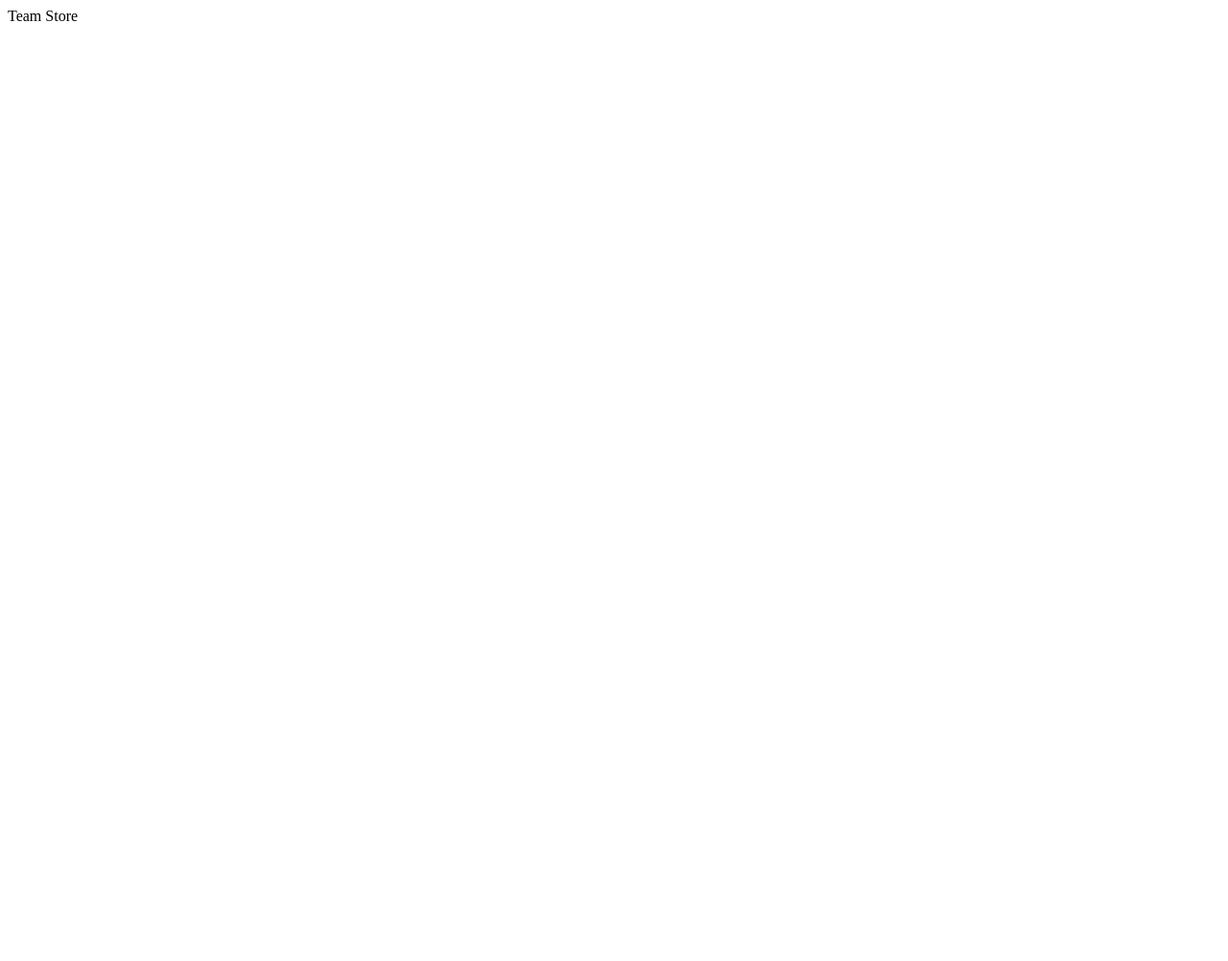
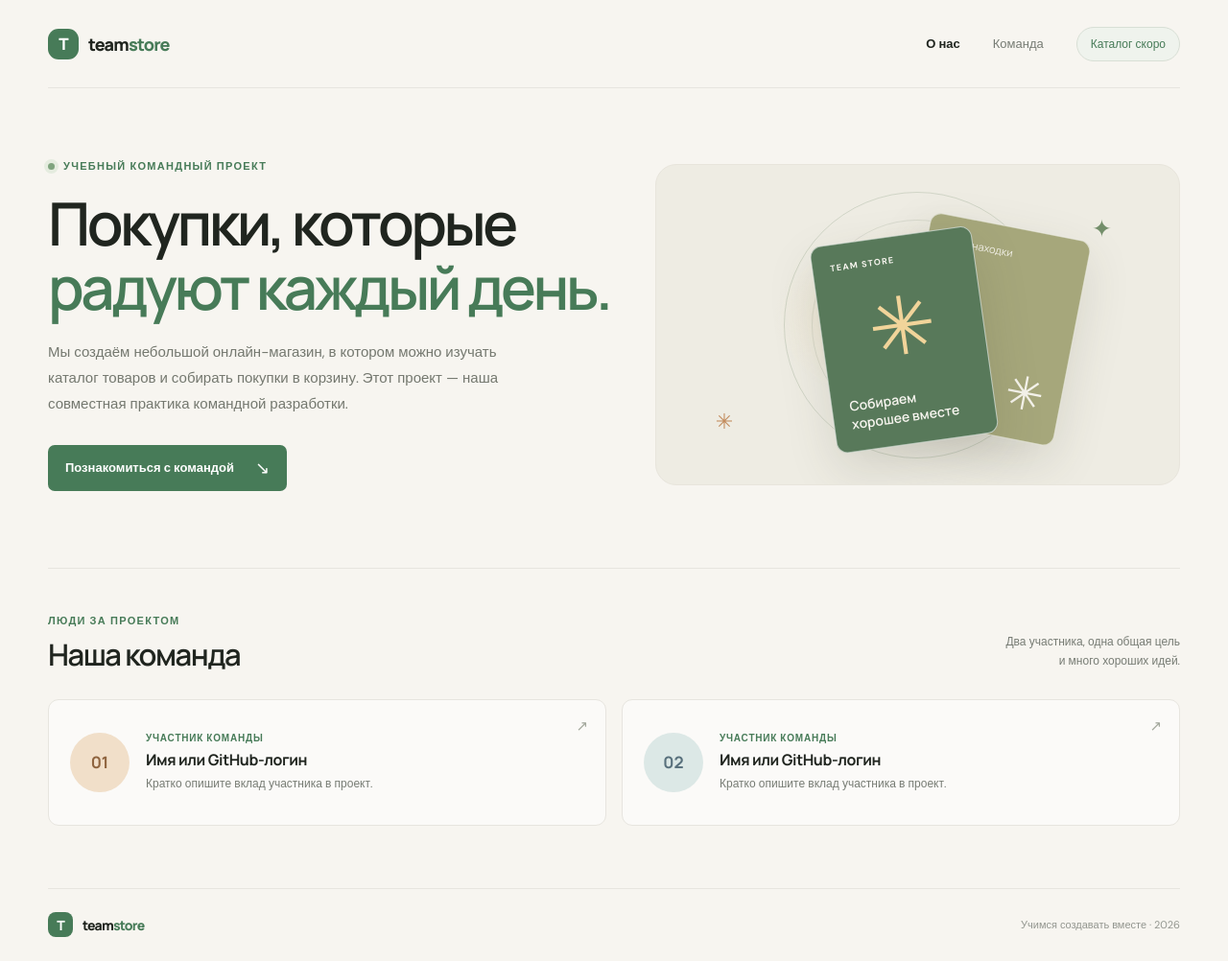
Before and after one commit to VanoKi/team-store, a website built with Vite: page index.html in a window 1280 px wide. Shown: the whole page at 96% size. Before the commit the page ends 800 px from the top, so only its background shows below. Built offline with nearby package versions, Linux system fonts and the light colour scheme.

Commit message:
feat: add about page skeleton

```diff
--- a/index.html
+++ b/index.html
@@ -1,10 +1,14 @@
 <!doctype html>
-<html lang="en">
+<html lang="ru">
   <head>
     <meta charset="UTF-8" />
-    <link rel="icon" type="image/svg+xml" href="/favicon.svg" />
     <meta name="viewport" content="width=device-width, initial-scale=1.0" />
-    <title>Team Store</title>
+    <meta name="theme-color" content="#f7f5f0" />
+    <meta
+      name="description"
+      content="Командный учебный проект онлайн-магазина. Познакомьтесь с нашей командой."
+    />
+    <title>О нас — Team Store</title>
   </head>
   <body>
     <div id="app"></div>
--- a/src/main.ts
+++ b/src/main.ts
@@ -5,4 +5,90 @@ if (!app) {
   throw new Error("#app not found");
 }
 
-app.textContent = "Team Store";
+app.innerHTML = `
+  <div class="site-shell">
+    <header class="site-header">
+      <a class="brand" href="#about" aria-label="Team Store — главная">
+        <span class="brand-mark" aria-hidden="true">T</span>
+        <span>team<span class="brand-accent">store</span></span>
+      </a>
+
+      <nav class="main-nav" aria-label="Основная навигация">
+        <a class="nav-link is-active" href="#about" aria-current="page">О нас</a>
+        <a class="nav-link" href="#team">Команда</a>
+        <span class="nav-coming-soon">Каталог скоро</span>
+      </nav>
+    </header>
+
+    <main>
+      <section class="about-section" id="about" aria-labelledby="about-title">
+        <div class="about-copy">
+          <p class="eyebrow"><span class="status-dot"></span> Учебный командный проект</p>
+          <h1 id="about-title">Покупки, которые<br /><span>радуют каждый день.</span></h1>
+          <p class="about-description">
+            Мы создаём небольшой онлайн-магазин, в котором можно изучать каталог
+            товаров и собирать покупки в корзину. Этот проект — наша совместная
+            практика командной разработки.
+          </p>
+          <a class="primary-link" href="#team">
+            Познакомиться с командой
+            <span aria-hidden="true">↘</span>
+          </a>
+        </div>
+
+        <div class="about-art" aria-hidden="true">
+          <div class="art-orbit orbit-one"></div>
+          <div class="art-orbit orbit-two"></div>
+          <div class="art-card card-back"><span>ваши находки</span><i>✳</i></div>
+          <div class="art-card card-front">
+            <span class="card-kicker">TEAM STORE</span>
+            <span class="card-illustration">✳</span>
+            <span class="card-caption">Собираем<br />хорошее вместе</span>
+          </div>
+          <span class="floating-spark spark-one">✦</span>
+          <span class="floating-spark spark-two">✳</span>
+        </div>
+      </section>
+
+      <section class="team-section" id="team" aria-labelledby="team-title">
+        <div class="section-heading">
+          <div>
+            <p class="eyebrow">Люди за проектом</p>
+            <h2 id="team-title">Наша команда</h2>
+          </div>
+          <p class="section-note">Два участника, одна общая цель<br />и много хороших идей.</p>
+        </div>
+
+        <div class="team-grid">
+          <article class="team-card team-card-sun">
+            <div class="avatar avatar-sun" aria-hidden="true">01</div>
+            <div class="team-card-copy">
+              <p class="team-role">Участник команды</p>
+              <h3>Имя или GitHub-логин</h3>
+              <p class="team-contribution">Кратко опишите вклад участника в проект.</p>
+            </div>
+            <span class="card-arrow" aria-hidden="true">↗</span>
+          </article>
+
+          <article class="team-card team-card-blue">
+            <div class="avatar avatar-blue" aria-hidden="true">02</div>
+            <div class="team-card-copy">
+              <p class="team-role">Участник команды</p>
+              <h3>Имя или GitHub-логин</h3>
+              <p class="team-contribution">Кратко опишите вклад участника в проект.</p>
+            </div>
+            <span class="card-arrow" aria-hidden="true">↗</span>
+          </article>
+        </div>
+      </section>
+    </main>
+
+    <footer class="site-footer">
+      <a class="brand footer-brand" href="#about">
+        <span class="brand-mark" aria-hidden="true">T</span>
+        <span>team<span class="brand-accent">store</span></span>
+      </a>
+      <p>Учимся создавать вместе · 2026</p>
+    </footer>
+  </div>
+`;
--- a/src/style.css
+++ b/src/style.css
@@ -0,0 +1,559 @@
+@import url('https://fonts.googleapis.com/css2?family=DM+Sans:wght@400;500;600;700&family=Manrope:wght@400;500;600;700;800&display=swap');
+
+:root {
+  font-family: 'DM Sans', sans-serif;
+  color: #20251f;
+  background: #f7f5f0;
+  font-synthesis: none;
+  text-rendering: optimizeLegibility;
+  -webkit-font-smoothing: antialiased;
+  -moz-osx-font-smoothing: grayscale;
+  font-optical-sizing: auto;
+  font-weight: 400;
+
+  --ink: #20251f;
+  --muted: #777c74;
+  --paper: #f7f5f0;
+  --green: #477b58;
+  --line: #e7e5df;
+}
+
+* {
+  box-sizing: border-box;
+}
+
+html {
+  min-width: 320px;
+  scroll-behavior: smooth;
+}
+
+body {
+  min-width: 320px;
+  margin: 0;
+}
+
+button,
+a {
+  font: inherit;
+}
+
+a {
+  color: inherit;
+}
+
+.site-shell {
+  width: min(100% - 64px, 1180px);
+  margin: 0 auto;
+}
+
+.site-header {
+  height: 92px;
+  display: flex;
+  align-items: center;
+  justify-content: space-between;
+  border-bottom: 1px solid var(--line);
+}
+
+.brand {
+  display: inline-flex;
+  align-items: center;
+  gap: 10px;
+  color: var(--ink);
+  font-family: Manrope, sans-serif;
+  font-size: 18px;
+  font-weight: 800;
+  letter-spacing: -0.8px;
+  text-decoration: none;
+}
+
+.brand-mark {
+  display: grid;
+  width: 32px;
+  height: 32px;
+  place-items: center;
+  border-radius: 11px;
+  color: #fff;
+  background: var(--green);
+  font-size: 17px;
+  letter-spacing: -1px;
+}
+
+.brand-accent {
+  color: var(--green);
+}
+
+.main-nav {
+  display: flex;
+  align-items: center;
+  gap: 34px;
+  font-size: 13px;
+}
+
+.nav-link {
+  color: var(--muted);
+  text-decoration: none;
+  transition: color 160ms ease;
+}
+
+.nav-link:hover,
+.nav-link.is-active {
+  color: var(--ink);
+}
+
+.nav-link.is-active {
+  font-weight: 700;
+}
+
+.nav-coming-soon {
+  padding: 9px 14px;
+  border: 1px solid #d8dfd5;
+  border-radius: 999px;
+  color: var(--green);
+  background: #eff3ed;
+  font-size: 12px;
+}
+
+.about-section {
+  min-height: 488px;
+  display: grid;
+  grid-template-columns: 1.04fr 0.96fr;
+  align-items: center;
+  gap: 40px;
+  padding: 70px 0 76px;
+}
+
+.about-copy {
+  position: relative;
+  z-index: 1;
+  padding: 4px 0;
+}
+
+.eyebrow {
+  display: flex;
+  align-items: center;
+  gap: 9px;
+  margin: 0 0 20px;
+  color: var(--green);
+  font-size: 11px;
+  font-weight: 700;
+  letter-spacing: 1.3px;
+  text-transform: uppercase;
+}
+
+.status-dot {
+  width: 7px;
+  height: 7px;
+  border-radius: 50%;
+  background: #80a47f;
+  box-shadow: 0 0 0 4px #e5ecdf;
+}
+
+h1,
+h2,
+h3,
+p {
+  margin-top: 0;
+}
+
+h1,
+h2,
+h3 {
+  font-family: Manrope, sans-serif;
+}
+
+h1 {
+  max-width: 590px;
+  margin-bottom: 20px;
+  font-size: clamp(38px, 5vw, 62px);
+  font-weight: 600;
+  letter-spacing: -3.5px;
+  line-height: 1.08;
+}
+
+h1 span {
+  color: var(--green);
+}
+
+.about-description {
+  max-width: 470px;
+  margin-bottom: 29px;
+  color: #74786f;
+  font-size: 15px;
+  line-height: 1.8;
+}
+
+.primary-link {
+  display: inline-flex;
+  align-items: center;
+  gap: 22px;
+  min-height: 48px;
+  padding: 0 18px;
+  border-radius: 7px;
+  color: #fff;
+  background: var(--green);
+  font-size: 13px;
+  font-weight: 600;
+  text-decoration: none;
+  transition: background 160ms ease, transform 160ms ease;
+}
+
+.primary-link:hover {
+  transform: translateY(-2px);
+  background: #38694a;
+}
+
+.primary-link span {
+  font-size: 18px;
+}
+
+.about-art {
+  position: relative;
+  min-height: 335px;
+  overflow: hidden;
+  border: 1px solid #e8e5dc;
+  border-radius: 22px;
+  background:
+    radial-gradient(ellipse at 52% 48%, rgba(241, 223, 183, 0.7), transparent 40%),
+    #eeece3;
+}
+
+.art-orbit {
+  position: absolute;
+  top: 50%;
+  left: 50%;
+  width: 278px;
+  height: 278px;
+  border: 1px solid rgba(83, 110, 78, 0.19);
+  border-radius: 50%;
+  transform: translate(-50%, -50%);
+}
+
+.orbit-two {
+  width: 220px;
+  height: 220px;
+  border-color: rgba(83, 110, 78, 0.13);
+}
+
+.art-card {
+  position: absolute;
+  top: 50%;
+  left: 50%;
+  display: flex;
+  flex-direction: column;
+  justify-content: space-between;
+  width: 170px;
+  height: 218px;
+  padding: 18px;
+  border: 1px solid rgba(255, 255, 255, 0.6);
+  border-radius: 12px;
+  box-shadow: 0 20px 50px rgba(64, 66, 50, 0.15);
+}
+
+.card-back {
+  z-index: 0;
+  color: #f5f3eb;
+  background: #a6a77b;
+  font-family: Manrope, sans-serif;
+  font-size: 11px;
+  transform: translate(-4%, -48%) rotate(11deg);
+}
+
+.card-back i {
+  align-self: flex-end;
+  font-size: 48px;
+  font-style: normal;
+}
+
+.card-front {
+  z-index: 1;
+  color: #f7f5ef;
+  background: #58795a;
+  transform: translate(-58%, -43%) rotate(-8deg);
+}
+
+.card-kicker {
+  font-size: 9px;
+  font-weight: 700;
+  letter-spacing: 1.2px;
+}
+
+.card-illustration {
+  align-self: center;
+  color: #f1d49a;
+  font-size: 84px;
+  line-height: 1;
+}
+
+.card-caption {
+  font-family: Manrope, sans-serif;
+  font-size: 14px;
+  font-weight: 600;
+  line-height: 1.35;
+}
+
+.floating-spark {
+  position: absolute;
+  color: #738e6a;
+}
+
+.spark-one {
+  top: 50px;
+  right: 70px;
+  font-size: 25px;
+}
+
+.spark-two {
+  bottom: 51px;
+  left: 62px;
+  color: #c28b5c;
+  font-size: 22px;
+}
+
+.team-section {
+  padding: 47px 0 65px;
+  border-top: 1px solid var(--line);
+}
+
+.section-heading {
+  display: flex;
+  align-items: flex-end;
+  justify-content: space-between;
+  margin-bottom: 26px;
+}
+
+.section-heading .eyebrow {
+  margin-bottom: 7px;
+}
+
+h2 {
+  margin-bottom: 0;
+  font-size: 31px;
+  font-weight: 600;
+  letter-spacing: -1.5px;
+}
+
+.section-note {
+  margin-bottom: 3px;
+  color: var(--muted);
+  font-size: 12px;
+  line-height: 1.65;
+  text-align: right;
+}
+
+.team-grid {
+  display: grid;
+  grid-template-columns: repeat(2, minmax(0, 1fr));
+  gap: 16px;
+}
+
+.team-card {
+  position: relative;
+  display: flex;
+  align-items: center;
+  gap: 17px;
+  min-height: 132px;
+  padding: 22px;
+  border: 1px solid var(--line);
+  border-radius: 11px;
+  background: rgba(255, 255, 255, 0.55);
+  transition: transform 160ms ease, box-shadow 160ms ease;
+}
+
+.team-card:hover {
+  transform: translateY(-2px);
+  box-shadow: 0 12px 30px rgba(44, 48, 37, 0.07);
+}
+
+.avatar {
+  display: grid;
+  flex: 0 0 62px;
+  width: 62px;
+  height: 62px;
+  place-items: center;
+  border-radius: 50%;
+  font-family: Manrope, sans-serif;
+  font-size: 17px;
+  font-weight: 700;
+}
+
+.avatar-sun {
+  color: #8f643f;
+  background: #f1dfc9;
+}
+
+.avatar-blue {
+  color: #58707c;
+  background: #dce8e6;
+}
+
+.team-card-copy {
+  min-width: 0;
+}
+
+.team-role {
+  margin-bottom: 5px;
+  color: var(--green);
+  font-size: 10px;
+  font-weight: 700;
+  letter-spacing: 0.8px;
+  text-transform: uppercase;
+}
+
+.team-card h3 {
+  overflow: hidden;
+  margin-bottom: 5px;
+  font-size: 16px;
+  font-weight: 700;
+  letter-spacing: -0.4px;
+  text-overflow: ellipsis;
+  white-space: nowrap;
+}
+
+.team-contribution {
+  margin-bottom: 0;
+  color: var(--muted);
+  font-size: 12px;
+  line-height: 1.5;
+}
+
+.card-arrow {
+  position: absolute;
+  top: 17px;
+  right: 18px;
+  color: #a2a79c;
+  font-size: 15px;
+}
+
+.site-footer {
+  display: flex;
+  min-height: 76px;
+  align-items: center;
+  justify-content: space-between;
+  border-top: 1px solid var(--line);
+}
+
+.footer-brand {
+  font-size: 14px;
+}
+
+.footer-brand .brand-mark {
+  width: 26px;
+  height: 26px;
+  border-radius: 8px;
+  font-size: 14px;
+}
+
+.site-footer p {
+  margin: 0;
+  color: #93968f;
+  font-size: 11px;
+}
+
+:focus-visible {
+  outline: 3px solid #bd9b62;
+  outline-offset: 3px;
+}
+
+@media (max-width: 760px) {
+  .site-shell {
+    width: min(100% - 36px, 560px);
+  }
+
+  .site-header {
+    height: 75px;
+  }
+
+  .main-nav {
+    gap: 16px;
+  }
+
+  .nav-coming-soon {
+    display: none;
+  }
+
+  .about-section {
+    grid-template-columns: 1fr;
+    gap: 38px;
+    padding: 58px 0 50px;
+  }
+
+  h1 {
+    font-size: clamp(39px, 9vw, 57px);
+    letter-spacing: -2.6px;
+  }
+
+  .about-art {
+    min-height: 300px;
+  }
+
+  .team-section {
+    padding: 39px 0 48px;
+  }
+}
+
+@media (max-width: 520px) {
+  .site-shell {
+    width: calc(100% - 32px);
+  }
+
+  .brand {
+    gap: 8px;
+    font-size: 16px;
+  }
+
+  .brand-mark {
+    width: 29px;
+    height: 29px;
+  }
+
+  .main-nav {
+    gap: 13px;
+    font-size: 12px;
+  }
+
+  .about-section {
+    padding-top: 45px;
+  }
+
+  .about-description {
+    font-size: 14px;
+  }
+
+  .section-heading {
+    align-items: flex-start;
+    flex-direction: column;
+    gap: 10px;
+  }
+
+  .section-note {
+    text-align: left;
+  }
+
+  .team-grid {
+    grid-template-columns: 1fr;
+    gap: 11px;
+  }
+
+  .team-card {
+    min-height: 120px;
+    padding: 18px;
+  }
+
+  .site-footer {
+    min-height: 68px;
+  }
+
+  .site-footer p {
+    max-width: 150px;
+    text-align: right;
+  }
+}
+
+@media (prefers-reduced-motion: reduce) {
+  *,
+  *::before,
+  *::after {
+    scroll-behavior: auto !important;
+    transition-duration: 0.01ms !important;
+  }
+}
```
